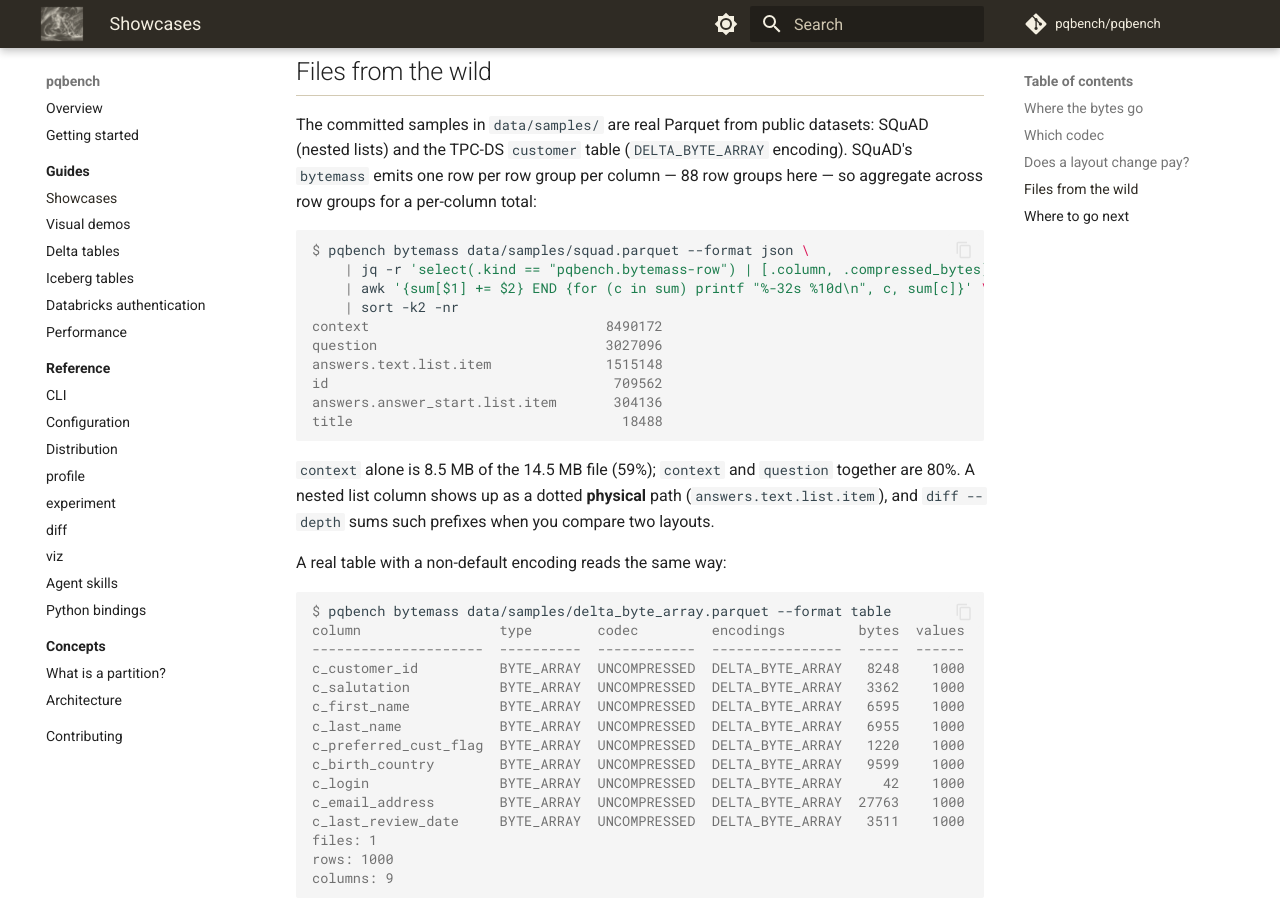
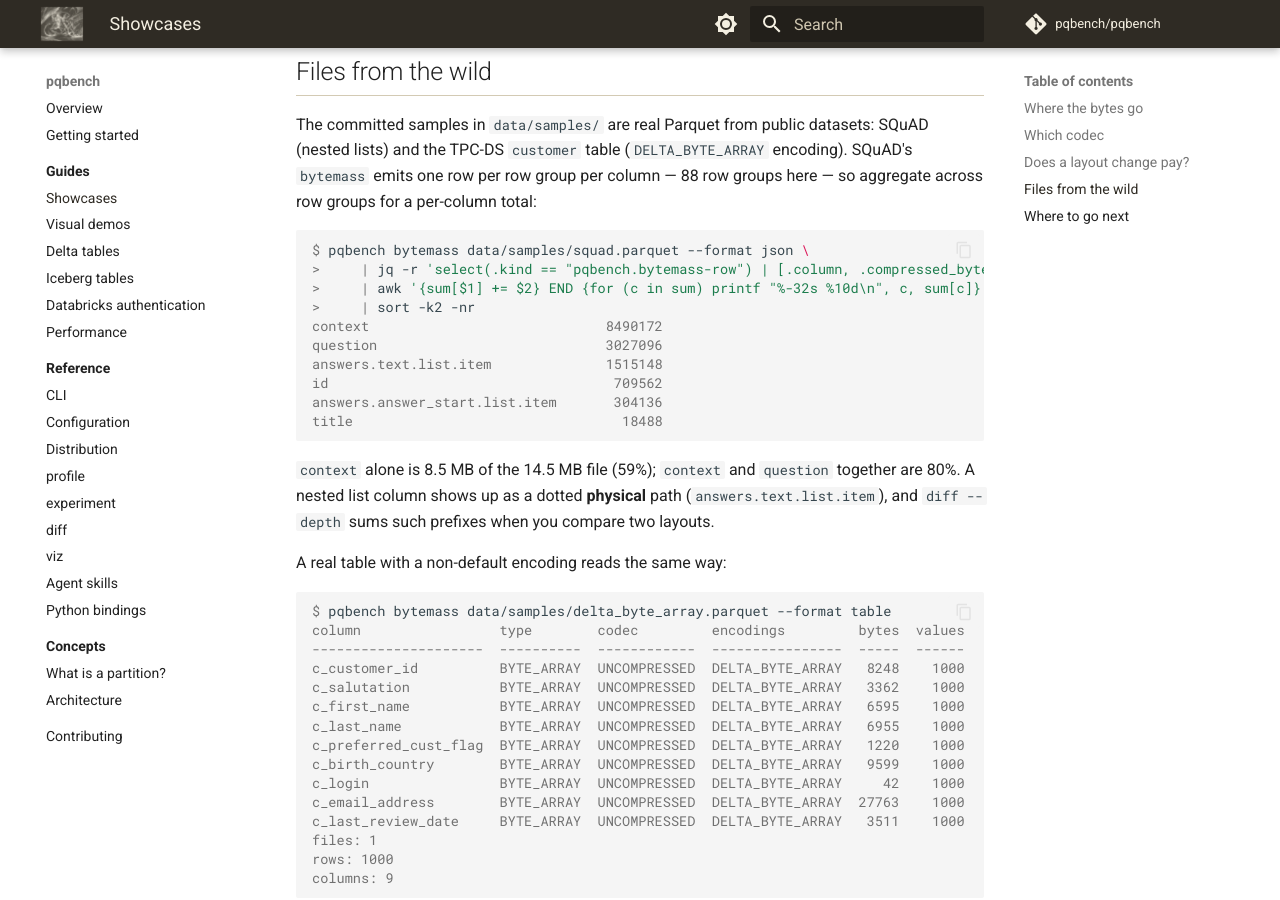
Before and after one commit to pqbench/pqbench, an MkDocs documentation site: the page built from docs/showcases.md, in a window 1280 px wide and 900 px high, scrolled down 3114 px. Built offline with MkDocs 1.6.1 and Material for MkDocs 9.7.7, drawn with Linux system fonts in a browser that asks for light colours; comment, search, counter and statistics services are not loaded.

````diff
--- a/docs/showcases.md
+++ b/docs/showcases.md
@@ -159,9 +159,9 @@ groups here — so aggregate across row groups for a per-column total:
 
 ```console run
 $ pqbench bytemass data/samples/squad.parquet --format json \
-    | jq -r 'select(.kind == "pqbench.bytemass-row") | [.column, .compressed_bytes] | @tsv' \
-    | awk '{sum[$1] += $2} END {for (c in sum) printf "%-32s %10d\n", c, sum[c]}' \
-    | sort -k2 -nr
+>     | jq -r 'select(.kind == "pqbench.bytemass-row") | [.column, .compressed_bytes] | @tsv' \
+>     | awk '{sum[$1] += $2} END {for (c in sum) printf "%-32s %10d\n", c, sum[c]}' \
+>     | sort -k2 -nr
 context                             8490172
 question                            3027096
 answers.text.list.item              1515148
````
Also changed, not shown: 1 other file.
